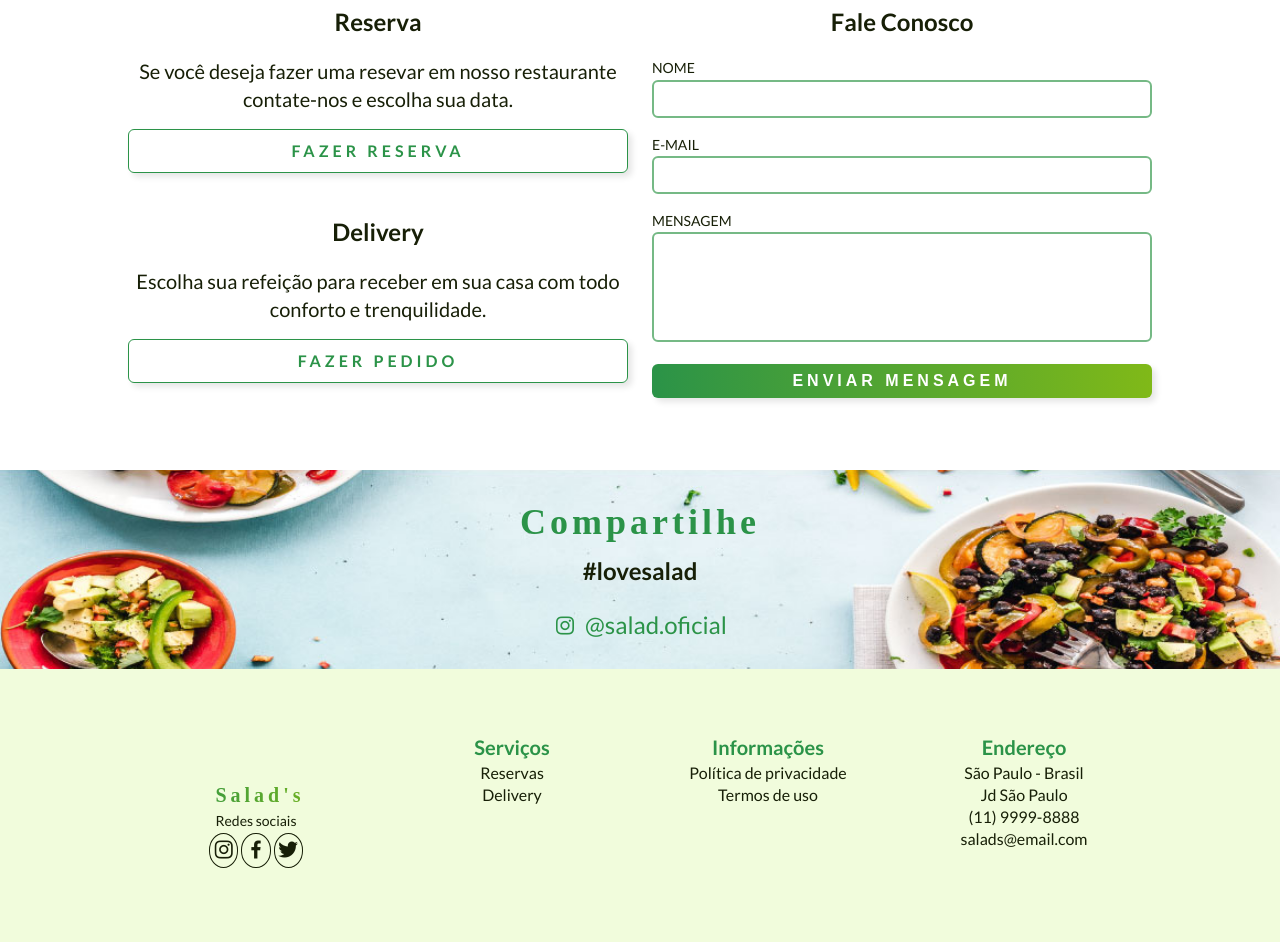
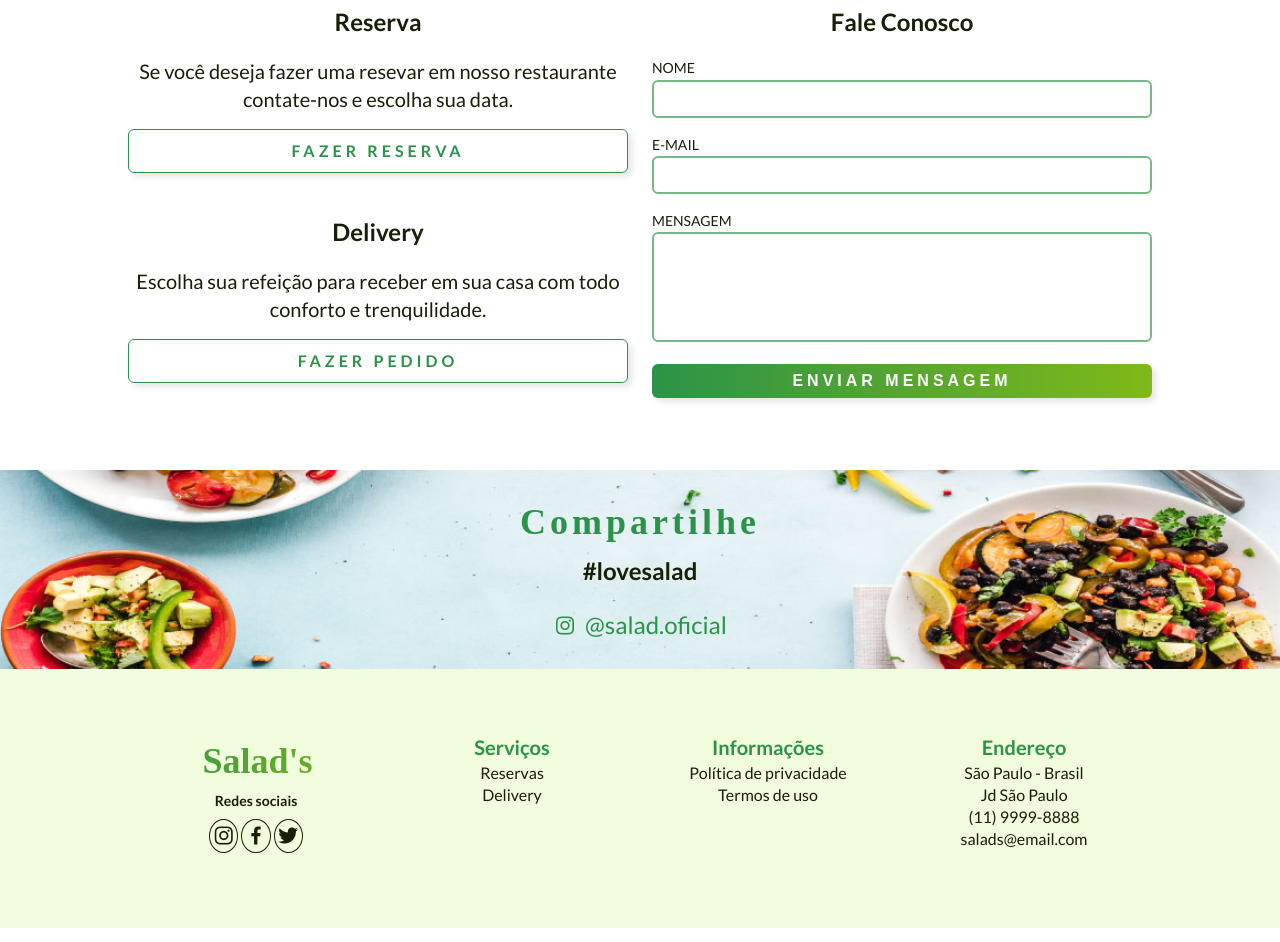
Before and after one commit to lthurler/Restaurante_Salada, a plain HTML site: page index.html in a window 1280 px wide. Shown: the part 3181-4123 px from the top of the page. Drawn offline with nearby package versions, Linux system fonts and the light colour scheme; a web font is replaced by a local one.

Commit message:
ajuste footer

```diff
--- a/assets/css/style.css
+++ b/assets/css/style.css
@@ -616,6 +616,7 @@ textarea {
 
 
 /*--------------FOOTER-----------------*/
+
 .footer__container {
     display: flex;
     justify-content: center;
@@ -632,18 +633,21 @@ textarea {
     margin-bottom: var(--mb-5);
 }
 
-.company .logo {
+.footer_logo{
     font-family: var(--font-logo);
-    font-size: var(--h3-font-size);
-    line-height: 29px;
-    color: var(--first-color);
-    letter-spacing: 4px;
-    padding-left: 8px;
+    font-size: var(--h1-font-size);
+    background: linear-gradient(to right, #2B9348 0%, #80B918 100%);
+    background-clip: text;
+    -webkit-background-clip: text;
+    -webkit-text-fill-color: transparent;
+    padding-left: 3px;
 }
 
 .company small {
     font-size: var(--small-font-size);
+    font-weight: bold;
     color: var(--text-color);
+    padding-bottom: 5px;
 }
 
 .company .social__media a {
@@ -653,6 +657,7 @@ textarea {
     padding: .1rem;
     border-radius: 50%;
 }
+
 
 .company .social__media a:hover {
     color: var(--first-color);
@@ -684,16 +689,6 @@ textarea {
 }
 
 /*-------MEDIA QUERY------*/
-
-
-/* @media (width: 360px) and (max-device-height: 800px) {
-    .home__img {
-        width: 100%;
-        margin: 0 auto;
-        padding-bottom: 100px;
-    }
-
-} */
 
 @media (width: 393px) and (height: 851px) {
     .home__img {
--- a/index.html
+++ b/index.html
@@ -231,7 +231,7 @@
     <footer class="footer section bg-container">
         <div class="footer__container bd-container">
             <div class="company">
-                <h3 class="logo"> Salad's</h3>
+                <h3 class="footer_logo"> Salad's</h3>
                 <small>Redes sociais</small>
                 <div class="social__media">
                     <a href=""><i class='bx bxl-instagram'></i></a>
```
